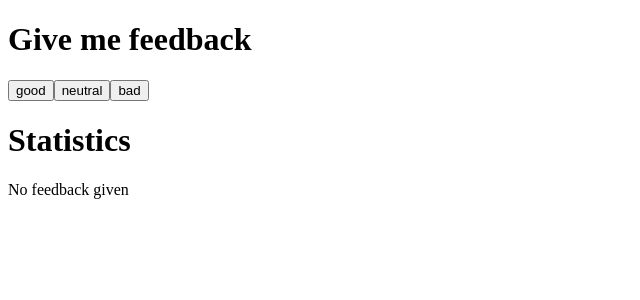
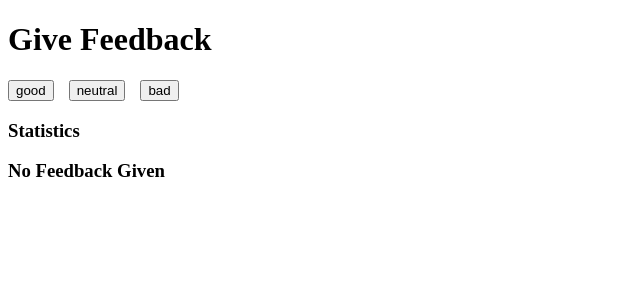
Before and after one commit to yuvrajsteve-cmyk/fullstackopen-part1, a React (Vite) app in the folder unicafe/: page / in a window 1280 px wide. Shown: the top 300 px of the page, without its empty margins (0-640 px from the left). Built offline with nearby package versions, Linux system fonts and the light colour scheme.

Commit message:
unicafe exercise no 1.10

```diff
--- a/unicafe/src/App.jsx
+++ b/unicafe/src/App.jsx
@@ -1,7 +1,27 @@
+import { useState } from "react"
 
-import { useState } from 'react'
+const StatisticLine = (props) => {
+  console.log(props)
+
+  return (
+
+      <h3>{props.text} {props.value}</h3>
+
+  )
+}
+
+const Button = (props) =>{
+  console.log(props)
+
+  return (
+
+    <button style={{marginRight:'15px'}} onClick={props.handleClick}>{props.text}</button>
+
+  )
+}
 
 const Statistics = (props) => {
+  console.log(props)
 
   const good = props.good
   const neutral = props.neutral
@@ -12,8 +32,8 @@ const Statistics = (props) => {
   if (total === 0) {
     return (
       <div>
-        <h1>Statistics</h1>
-        <p>No feedback given</p>
+        <h3>Statistics</h3>
+        <h3>No Feedback Given</h3>
       </div>
     )
   }
@@ -21,40 +41,40 @@ const Statistics = (props) => {
   const average = (good - bad) / total
   const positive = (good / total) * 100
 
-
   return (
     <div>
+            <h1>Statistics</h1>
+            <StatisticLine text='good' value={good}/>
+            <StatisticLine text='neutral' value={neutral}/>
+            <StatisticLine text='bad' value={bad}/>
+            <StatisticLine text='total' value={total}/>
+            <StatisticLine text='average' value={average}/>
+            <StatisticLine text='positive' value={positive + ' %'}/>
 
-      <h1>Statistics</h1>
-          <h3>good {good}</h3>
-          <h3>neutral {neutral}</h3>
-          <h3>bad {bad}</h3>
-          <h3>total {total}</h3>
-          <h3>average {average}</h3>
-          <h3>positive {positive} %</h3>
     </div>
   )
 }
 
-const App = () => {
-  // save clicks of each button to its own state
+
+
+const App = () =>{
+
   const [good, setGood] = useState(0)
   const [neutral, setNeutral] = useState(0)
   const [bad, setBad] = useState(0)
 
 
 
+
+
   return (
     <div>
-      <h1>Give me feedback</h1>
-      <button onClick={() => setGood(good + 1)}>good</button>
-      <button onClick={() => setNeutral(neutral + 1)}>neutral</button>
-      <button onClick={() => setBad(bad + 1)}>bad</button>
+      <h1>Give Feedback</h1>
+           <Button handleClick={() => setGood(good + 1)} text='good' />
+           <Button handleClick={() => setNeutral(neutral + 1)} text='neutral' />
+           <Button handleClick={() => setBad(bad + 1)} text='bad'/>
 
-
-
-      <Statistics good={good} neutral={neutral} bad={bad}/>
-
+         <Statistics good={good} neutral={neutral} bad={bad}/>
 
     </div>
   )
```
